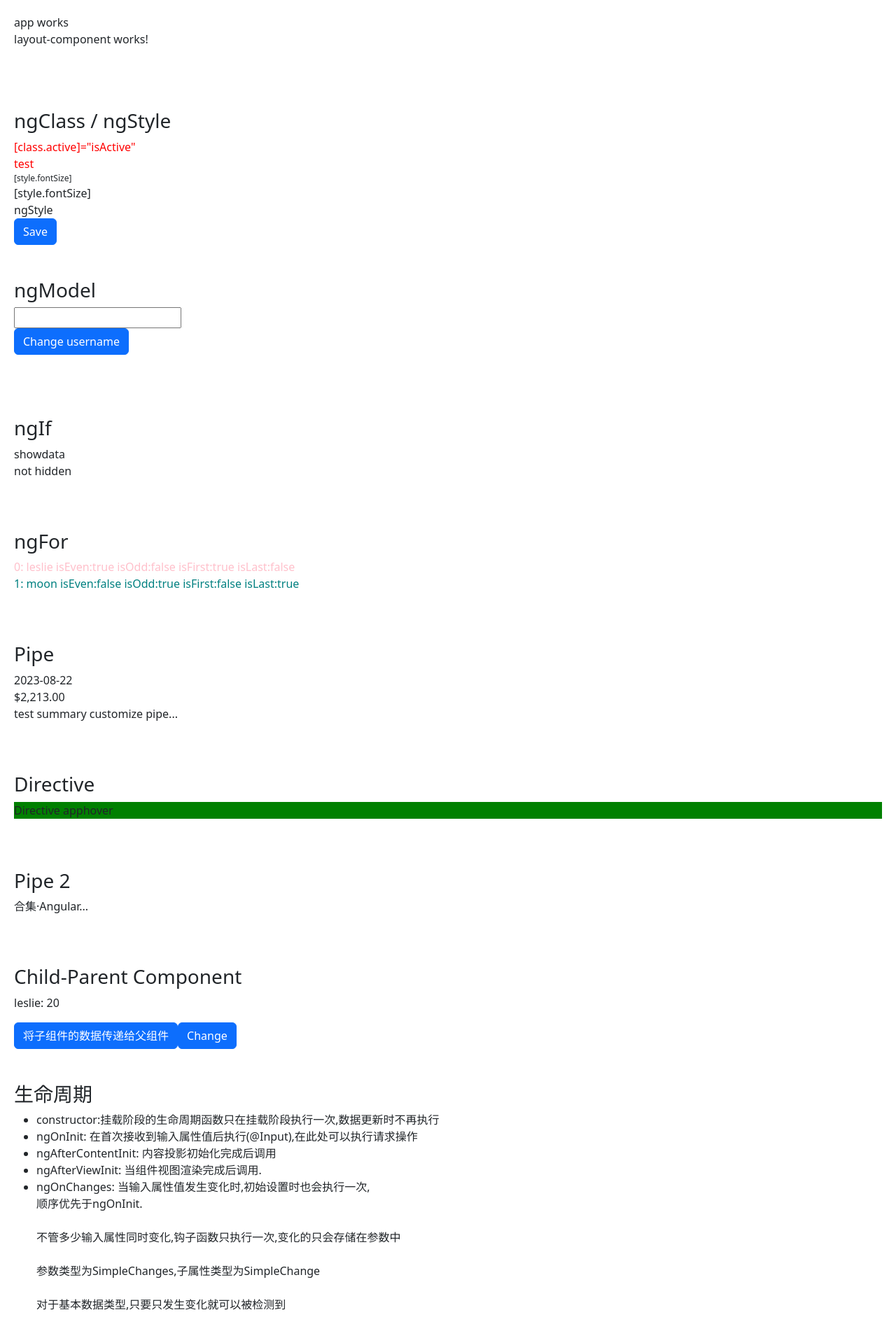
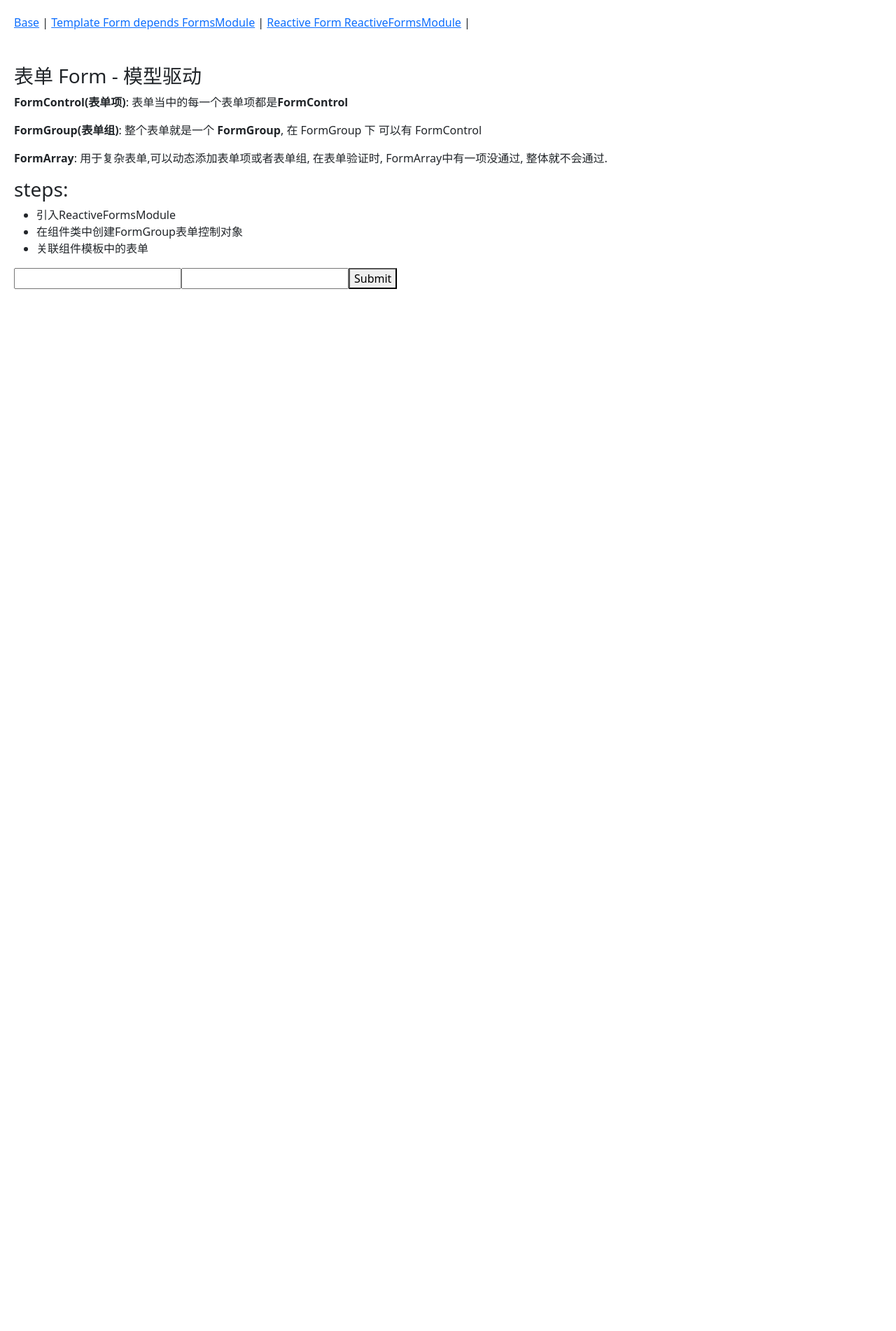
Before and after one commit to leslie1943/angular-application, an Angular app: page /reactive-form in a window 1280 px wide. Before the commit this address led to /. Shown: the top 1902 px of the page at 70% size. After the commit the page ends 800 px from the top, so only its background shows below. Built offline with nearby package versions, Linux system fonts and the light colour scheme.

Commit message:
formsModule and ReactiveFormsModule

```diff
--- a/src/app/app-routing.module.ts
+++ b/src/app/app-routing.module.ts
@@ -1,10 +1,25 @@
 import { NgModule } from '@angular/core';
 import { RouterModule, Routes } from '@angular/router';
+import { AppComponent } from './app.component';
+import { FormComponent } from './components/form/form.component';
+import { BasePointComponent } from './components/base-point/base-point.component';
+import { ReactiveFormComponent } from './components/reactive-form/reactive-form.component';
 
-const routes: Routes = [];
+const routes: Routes = [
+  { path: '', component: BasePointComponent },
+  { path: 'base', component: BasePointComponent },
+  {
+    path: 'form',
+    component: FormComponent,
+  },
+  {
+    path: 'reactive-form',
+    component: ReactiveFormComponent,
+  },
+];
 
 @NgModule({
   imports: [RouterModule.forRoot(routes)],
-  exports: [RouterModule]
+  exports: [RouterModule],
 })
-export class AppRoutingModule { }
+export class AppRoutingModule {}
--- a/src/app/app.component.html
+++ b/src/app/app.component.html
@@ -1,67 +1,5 @@
-<div>app works</div>
-<!-- 标记属性而不是DOM属性, 需要使用 attr.attrName来绑定 -->
-<!-- data-test=angular -->
-<div [attr.data-test]="'angular'"></div>
-<app-layout-component></app-layout-component>
+<a href="/base">Base</a> |
+<a href="/form">Template Form depends FormsModule</a> |
+<a href="/reactive-form">Reactive Form ReactiveFormsModule</a> |
 
-<br><br><br>
-<h3>Directive</h3>
-<div [appHover]="{bgColor:'green'}">Directive apphover</div>
-<!-- 管道的参数,如果是多个的话使用多个冒号即可 -->
-<!-- <div>{{paragraph | summary:100:200:300}}</div> -->
-
-<br><br><br>
-<h3>Pipe 2</h3>
-<div>{{paragraph | summary:10}}</div>
-
-<br><br><br>
-<h3>Child-Parent Component</h3>
-<app-person [name]="name" [age]="age" [person]="person" (sendData)="getData($event)"></app-person>
-<button class="btn btn-primary" (click)="change()">Change</button>
-<br><br><br>
-<h3>生命周期</h3>
-<ul>
-    <li>constructor:挂载阶段的生命周期函数只在挂载阶段执行一次,数据更新时不再执行</li>
-    <li>ngOnInit: 在首次接收到输入属性值后执行(@Input),在此处可以执行请求操作</li>
-    <li>ngAfterContentInit: 内容投影初始化完成后调用</li>
-    <li>ngAfterViewInit: 当组件视图渲染完成后调用.</li>
-    <li>ngOnChanges: 当输入属性值发生变化时,初始设置时也会执行一次,
-        <br>顺序优先于ngOnInit.<br>
-        <br>不管多少输入属性同时变化,钩子函数只执行一次,变化的只会存储在参数中 <br>
-        <br>参数类型为SimpleChanges,子属性类型为SimpleChange<br>
-        <br>对于基本数据类型,只要只发生变化就可以被检测到<br>
-        <br>对于引用类型数据来说, 可以检测从一个对象变成另外一个对象this.object = new value, 但是检测不到同一个对象中属性值的变化(this.object.name),但是不影响组件模板更新数据<br>
-    </li>
-    <li>ngDoCheck: 主要用于调试, 主要输入属性发生变化，不管是基础类型还是引用类型，都会执行，不推荐</li>
-    <li>ngAfterContentChecked: 内容投影更新完成后执行</li>
-    <li>ngAfterViewChecked: 组件视图更新完成后执行</li>
-    <li>ngOnDestroy:组件被销毁之前调用, 用于清理操作 </li>
-</ul>
-
-<br><br><br>
-<h3>依赖注入: 通过参数传递实例的方式叫注入</h3>
-<h4>DI框架 4个核心概念</h4>
-<ul>
-    <li>Dependency: 组件要依赖的实例对象, 服务实例对象</li>
-    <li>Token: 获取服务实例对象的标识</li>
-    <li>Injector: 注入器, 负责创建/维护服务类的实例对象并向组件中注入服务实例对象</li>
-    <li>Provider: 配置注入器的对象, 指定创建服务实例对象的服务类和获取实例对象的标识</li>
-</ul>
-
-
-<br><br><br>
-<h3>Service</h3>
-<p>AppDemoComponent 是在DemoModule中定义的, 如果想在其他的Module中使用, 需要在当前Module引入这个模块</p>
-<p>并且</p>
-<p>需要在DemoModule中 export AppDemoComponent这个组件</p>
-<app-demo></app-demo>
-
-
-<br><br><br>
-<h3>表单 Form</h3>
-<ul>
-    <li>模板驱动: 表单逻辑写在模板当中 component.html 文件中 </li>
-    <li>模型驱动: 表单逻辑写在组件类当中 component.ts 文件中 </li>
-</ul>
-
-<app-form></app-form>
+<router-outlet></router-outlet>
--- a/src/app/app.component.ts
+++ b/src/app/app.component.ts
@@ -6,27 +6,4 @@ import { CarService } from './services/car.service';
   templateUrl: './app.component.html',
   styleUrls: ['./app.component.scss'],
 })
-export class AppComponent {
-  person: { name: string; age: number } = { name: 'test', age: 10 };
-  name = 'leslie';
-  age = 20;
-  title = 'angular-application';
-  paragraph =
-    '合集·Angular 终极教程合集·Angular 终极教程合集·Angular 终极教程合集·Angular 终极教程合集·Angular 终极教程合集·Angular 终极教程合集·Angular 终极教程合集·Angular 终极教程';
-
-  getData(event: string) {
-    alert(event);
-  }
-
-  constructor(public carService: CarService) {}
-
-  change() {
-    this.name = 'moon';
-    this.age = 30;
-    this.person.age = 100;
-    this.person = {
-      name: 'test',
-      age: 25,
-    };
-  }
-}
+export class AppComponent {}
--- /dev/null
+++ b/src/app/components/base-point/base-point.component.html
@@ -0,0 +1,57 @@
+<div>app works</div>
+<!-- 标记属性而不是DOM属性, 需要使用 attr.attrName来绑定 -->
+<!-- data-test=angular -->
+<div [attr.data-test]="'angular'"></div>
+<app-layout-component></app-layout-component>
+
+<br><br><br>
+<h3>Directive</h3>
+<div [appHover]="{bgColor:'green'}">Directive apphover</div>
+<!-- 管道的参数,如果是多个的话使用多个冒号即可 -->
+<!-- <div>{{paragraph | summary:100:200:300}}</div> -->
+
+<br><br><br>
+<h3>Pipe 2</h3>
+<div>{{paragraph | summary:10}}</div>
+
+<br><br><br>
+<h3>Child-Parent Component</h3>
+<app-person [name]="name" [age]="age" [person]="person" (sendData)="getData($event)"></app-person>
+<button class="btn btn-primary" (click)="change()">Change</button>
+<br><br><br>
+<h3>生命周期</h3>
+<ul>
+    <li>constructor:挂载阶段的生命周期函数只在挂载阶段执行一次,数据更新时不再执行</li>
+    <li>ngOnInit: 在首次接收到输入属性值后执行(@Input),在此处可以执行请求操作</li>
+    <li>ngAfterContentInit: 内容投影初始化完成后调用</li>
+    <li>ngAfterViewInit: 当组件视图渲染完成后调用.</li>
+    <li>ngOnChanges: 当输入属性值发生变化时,初始设置时也会执行一次,
+        <br>顺序优先于ngOnInit.<br>
+        <br>不管多少输入属性同时变化,钩子函数只执行一次,变化的只会存储在参数中 <br>
+        <br>参数类型为SimpleChanges,子属性类型为SimpleChange<br>
+        <br>对于基本数据类型,只要只发生变化就可以被检测到<br>
+        <br>对于引用类型数据来说, 可以检测从一个对象变成另外一个对象this.object = new value, 但是检测不到同一个对象中属性值的变化(this.object.name),但是不影响组件模板更新数据<br>
+    </li>
+    <li>ngDoCheck: 主要用于调试, 主要输入属性发生变化，不管是基础类型还是引用类型，都会执行，不推荐</li>
+    <li>ngAfterContentChecked: 内容投影更新完成后执行</li>
+    <li>ngAfterViewChecked: 组件视图更新完成后执行</li>
+    <li>ngOnDestroy:组件被销毁之前调用, 用于清理操作 </li>
+</ul>
+
+<br><br><br>
+<h3>依赖注入: 通过参数传递实例的方式叫注入</h3>
+<h4>DI框架 4个核心概念</h4>
+<ul>
+    <li>Dependency: 组件要依赖的实例对象, 服务实例对象</li>
+    <li>Token: 获取服务实例对象的标识</li>
+    <li>Injector: 注入器, 负责创建/维护服务类的实例对象并向组件中注入服务实例对象</li>
+    <li>Provider: 配置注入器的对象, 指定创建服务实例对象的服务类和获取实例对象的标识</li>
+</ul>
+
+
+<br><br><br>
+<h3>Service</h3>
+<p>AppDemoComponent 是在DemoModule中定义的, 如果想在其他的Module中使用, 需要在当前Module引入这个模块</p>
+<p>并且</p>
+<p>需要在DemoModule中 export AppDemoComponent这个组件</p>
+<app-demo></app-demo>
--- /dev/null
+++ b/src/app/components/base-point/base-point.component.ts
@@ -0,0 +1,32 @@
+import { Component } from '@angular/core';
+import { CarService } from 'src/app/services/car.service';
+
+@Component({
+  selector: 'app-base-point',
+  templateUrl: './base-point.component.html',
+  styleUrls: ['./base-point.component.scss'],
+})
+export class BasePointComponent {
+  person: { name: string; age: number } = { name: 'test', age: 10 };
+  name = 'leslie';
+  age = 20;
+  title = 'angular-application';
+  paragraph =
+    '合集·Angular 终极教程合集·Angular 终极教程合集·Angular 终极教程合集·Angular 终极教程合集·Angular 终极教程合集·Angular 终极教程合集·Angular 终极教程合集·Angular 终极教程';
+
+  getData(event: string) {
+    alert(event);
+  }
+
+  constructor(public carService: CarService) {}
+
+  change() {
+    this.name = 'moon';
+    this.age = 30;
+    this.person.age = 100;
+    this.person = {
+      name: 'test',
+      age: 25,
+    };
+  }
+}
--- a/src/app/components/form/form.component.html
+++ b/src/app/components/form/form.component.html
@@ -1,4 +1,9 @@
-<p>form works!</p>
+<br><br><br>
+<h3>表单 Form</h3>
+<ul>
+    <li>模板驱动: 表单逻辑写在模板当中 component.html 文件中 </li>
+    <li>模型驱动: 表单逻辑写在组件类当中 component.ts 文件中 </li>
+</ul>
 <p>将DOM表单转化成 angular 表单</p>
 <p>为什么将一个普通的表单转化成 angular表单呢? 因为 angular表单下面提供了很多信息和方法</p>
 <p> #f是模板变量, #f代表的是 form DOM对象 然后给#f 赋值, 赋的值是固定的 'ngForm'</p>
--- /dev/null
+++ b/src/app/components/reactive-form/reactive-form.component.html
@@ -0,0 +1,18 @@
+<br><br><br>
+<h3>表单 Form - 模型驱动</h3>
+<p><strong>FormControl(表单项)</strong>: 表单当中的每一个表单项都是<strong>FormControl</strong> </p>
+<p><strong>FormGroup(表单组)</strong>: 整个表单就是一个 <strong>FormGroup</strong>, 在 FormGroup 下 可以有 FormControl </p>
+<p><strong>FormArray</strong>: 用于复杂表单,可以动态添加表单项或者表单组, 在表单验证时, FormArray中有一项没通过, 整体就不会通过.</p>
+
+<h3>steps:</h3>
+<ul>
+    <li>引入ReactiveFormsModule</li>
+    <li>在组件类中创建FormGroup表单控制对象</li>
+    <li>关联组件模板中的表单</li>
+</ul>
+
+<form [formGroup]="contactForm" (submit)="onSubmit()">
+    <input type="text" formControlName="name">
+    <input type="text" formControlName="phone">
+    <button>Submit</button>
+</form>
--- /dev/null
+++ b/src/app/components/reactive-form/reactive-form.component.ts
@@ -0,0 +1,19 @@
+import { Component } from '@angular/core';
+import { FormControl, FormGroup } from '@angular/forms';
+
+@Component({
+  selector: 'app-reactive-form',
+  templateUrl: './reactive-form.component.html',
+  styleUrls: ['./reactive-form.component.scss'],
+})
+export class ReactiveFormComponent {
+  contactForm: FormGroup = new FormGroup({
+    name: new FormControl(),
+    phone: new FormControl(),
+  });
+
+  onSubmit() {
+    // this.contactForm.value();
+    console.info('this.contactForm', this.contactForm);
+  }
+}
```
Also changed, not shown: src/app/app.module.ts (+12 -2 lines), src/app/components/base-point/base-point.component.scss (added), src/app/components/reactive-form/reactive-form.component.scss (added), 2 other files (tests, documents, lock files or other folders).
